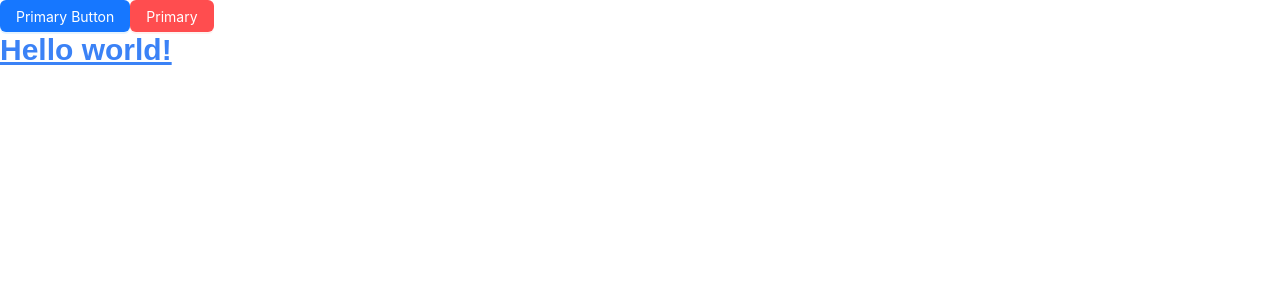
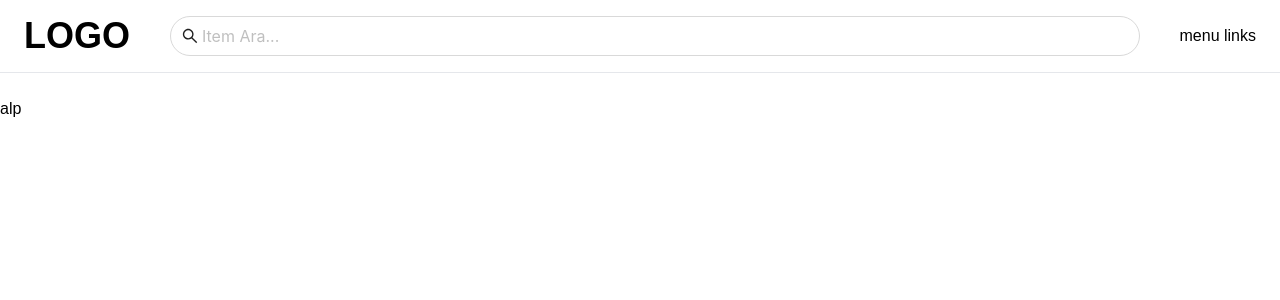
Before and after one commit to Alperenyilan/Post-App, a React (Vite) app in the folder client/: page / in a window 1280 px wide. Shown: the top 300 px of the page. Built offline with nearby package versions, Linux system fonts and the light colour scheme; a web font is replaced by a local one.

Commit message:
Header yapısı kurulumu

```diff
--- a/client/src/App.jsx
+++ b/client/src/App.jsx
@@ -1,15 +1,10 @@
-import { Button } from "antd";
+import Header from "./components/Header/Header";
 
 function App() {
   return (
     <div>
-      <Button type="primary">Primary Button</Button>
-      <Button type="primary" danger>
-        Primary
-      </Button>
-      <h1 className="text-3xl font-bold underline text-blue-500">
-        Hello world!
-      </h1>
+      <Header />
+      alp
     </div>
   );
 }
--- /dev/null
+++ b/client/src/components/Header/Header.jsx
@@ -0,0 +1,26 @@
+import { Input } from "antd";
+import { SearchOutlined } from "@ant-design/icons";
+const Header = () => {
+  return (
+    <div className="border-b mb-6">
+      <header className="py-4 px-6 flex justify-between items-center gap-10">
+        <div className="logo">
+          <a href="/">
+            <h2 className="text-2xl font-bold md:text-4xl">LOGO</h2>
+          </a>
+        </div>
+        <div className="header-search flex-1">
+          <Input
+            size="large"
+            placeholder="Item Ara..."
+            prefix={<SearchOutlined />}
+            className="rounded-full max-w-800"
+          />
+        </div>
+        <div className="menu-links">menu links</div>
+      </header>
+    </div>
+  );
+};
+
+export default Header;
```
